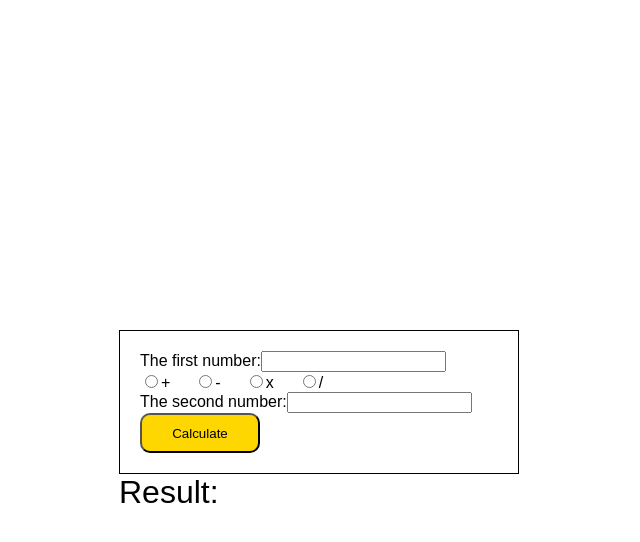
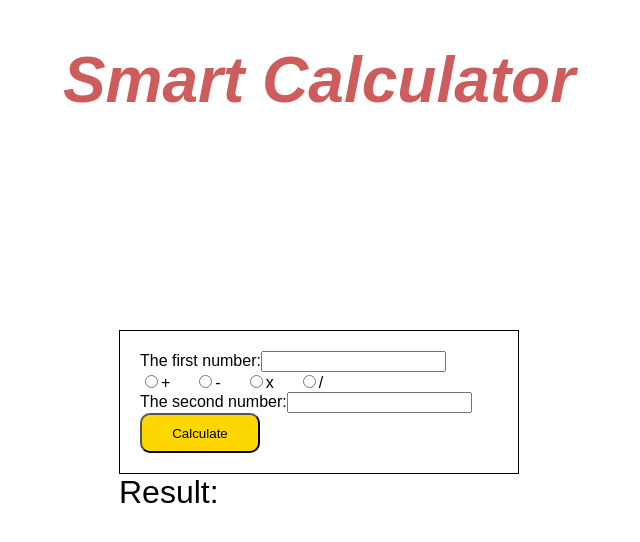
Before and after one commit to bhanuprakash-sn/nodejs-calculator, a React (Create React App) app in the folder client/: page / in a window 1280 px wide. Shown: the top 542 px of the page, without its empty margins (321-961 px from the left). Built offline with nearby package versions, Linux system fonts and the light colour scheme.

Commit message:
add header to the page

```diff
--- a/client/src/App.js
+++ b/client/src/App.js
@@ -9,6 +9,7 @@ class App extends Component {
   render() {
     return (
       <div className="App">
+      	<h1 className="calc-header">Smart Calculator</h1>
         <Calculator />
       </div>
     );
--- a/client/src/css/calculator.css
+++ b/client/src/css/calculator.css
@@ -25,6 +25,12 @@
 {
 	font-size: 2rem;
 }
+.calc-header{
+	text-align: center;
+    font-size: 4rem;
+    font-style: italic;
+    color: indianred;
+}
 .calc-label
 {
 	margin-right: 1.5rem;
```
